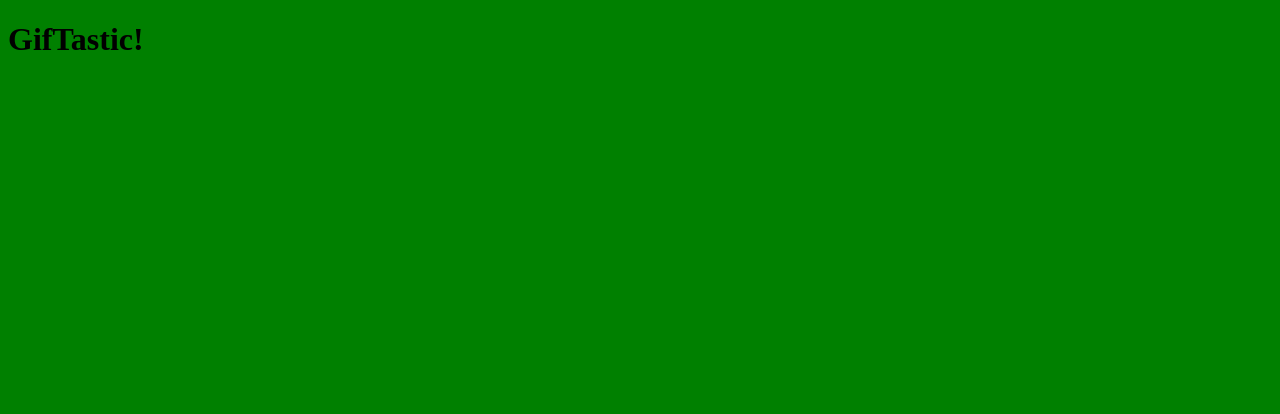
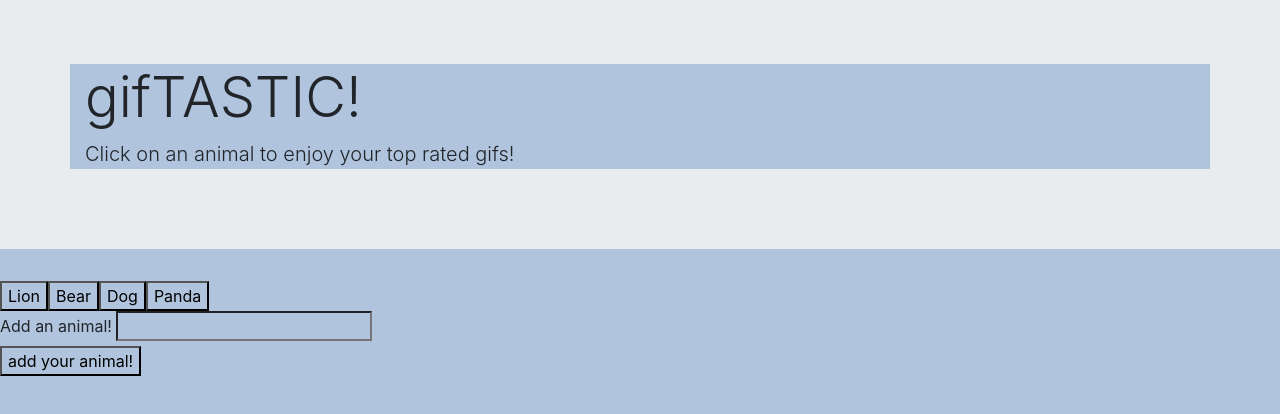
Before and after one commit to JDenick/gifTastic, a plain HTML site: page index.html in a window 1280 px wide. Drawn offline with nearby package versions, Linux system fonts and the light colour scheme.

Commit message:
added buttons and was able to push them successfully to array

```diff
--- a/assets/css/style.css
+++ b/assets/css/style.css
@@ -1,3 +1,3 @@
 * {
-    background-color: green;
+    background-color: lightsteelblue;
 }
--- a/assets/javascript/java.js
+++ b/assets/javascript/java.js
@@ -1 +1,28 @@
-alert("Reset");
+alert("Resetting..")
+
+var gifanimals = ["Lion", "Bear", "Dog", "Panda"];
+
+function renderButtons() {
+
+    $("#buttons-view").empty();
+
+    for (var i = 0; i < gifanimals.length; i++) {
+
+        var a = $("<button>");
+        a.addClass("gif");
+        a.attr("data-name", gifanimals[i]);
+        a.text(gifanimals[i]);
+        $("#buttons-view").append(a);
+    }
+}
+
+$("#add-gif").on("click", function(event){
+    event.preventDefault();
+
+    var gif = $("#gif-input").val().trim();
+    gifanimals.push(gif);
+
+    renderButtons();
+});
+
+    renderButtons();
--- a/index.html
+++ b/index.html
@@ -3,12 +3,35 @@
 <head>
     <title>GifTastic!</title>
     <link rel="stylesheet" type="text/css" href="assets/css/style.css">
+    <link rel="stylesheet" href="https://stackpath.bootstrapcdn.com/bootstrap/4.3.1/css/bootstrap.min.css" integrity="sha384-ggOyR0iXCbMQv3Xipma34MD+dH/1fQ784/j6cY/iJTQUOhcWr7x9JvoRxT2MZw1T" crossorigin="anonymous">
 </head>
 
 <body>
     <div id="container">
+        <div class="jumbotron jumbotron-fluid">
+                <div class="container">
+                    <h1 class="display-4">gifTASTIC!</h1>
+                    <p class="lead">Click on an animal to enjoy your top rated gifs! </p>
+                </div>
+        </div>
+
         <div id="wrapper">
-            <h1 id="title">GifTastic!</h1>
+            <div id="buttons-view"></div>
+
+            <form id="gif-form">
+                <label for="movie-input">Add an animal!</label>
+                <input type="text" id="gif-input">
+                <br>
+
+                <input id="add-gif" type="submit" value="add your animal!">
+            </form>
+
+            <div id="gif-view"></div>
+
+
+
+
+
         </div>
     </div>
 <script src="https://ajax.googleapis.com/ajax/libs/jquery/3.4.1/jquery.min.js"></script>
```
Also changed, not shown: 2 other files.
